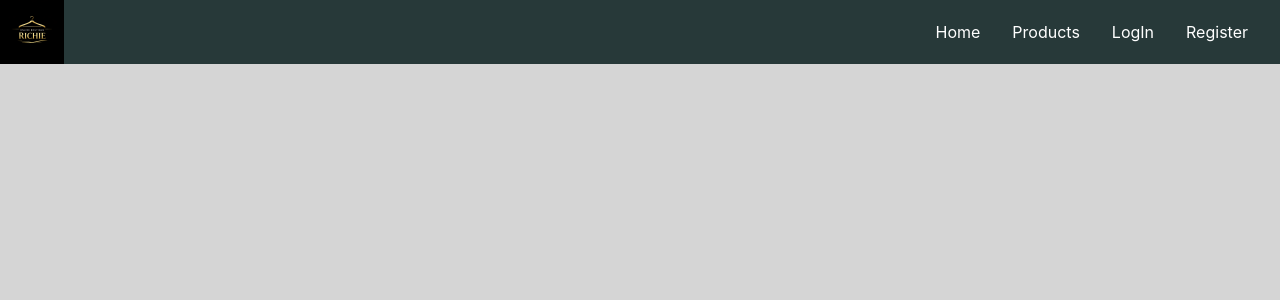
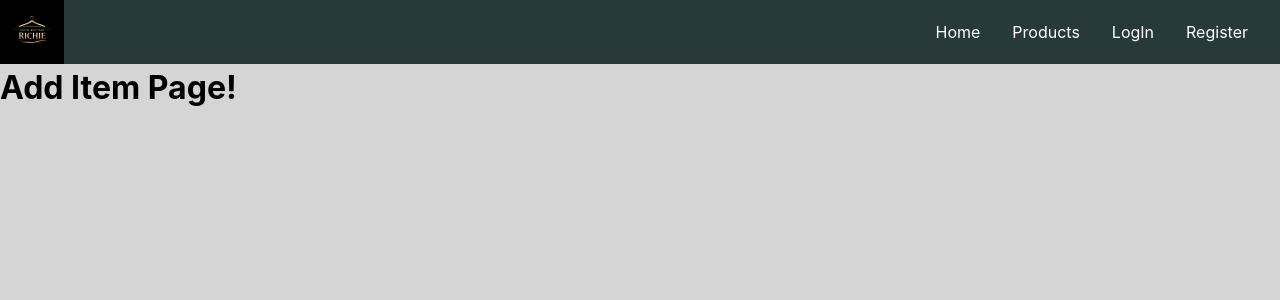
Before and after one commit to MihaelStefanov/clothes-online-store, a React (Vite) app: page /add-item in a window 1280 px wide. Shown: the top 300 px of the page. Built offline with nearby package versions, Linux system fonts and the light colour scheme.

Commit message:
Add AddItem component and route
Create a new AddItem component at src/components/AddItem/AddItem.jsx that currently renders a placeholder heading, and import/register it in src/App.jsx by adding an import and a Route for "/add-item". This wires up a basic Add Item page for future implementation.

```diff
--- a/src/App.jsx
+++ b/src/App.jsx
@@ -8,6 +8,7 @@ import LogIn from "./components/LogIn/LogIn";
 import Register from "./components/Register/Register";
 import { useEffect, useState } from "react";
 import Profile from "./components/Profile/Profile";
+import AddItem from "./components/AddItem/AddItem";
 
 // const BASE_URL = 'https://clothing-store-9888e-default-rtdb.europe-west1.firebasedatabase.app/users.json';
 
@@ -36,6 +37,7 @@ function App() {
         <Route path="/login" element={<LogIn onLogin={loginHandler} />} />
         <Route path="/register" element={<Register onRegister={loginHandler}/>} />
         <Route path="/profile" element={<Profile user={userProfil} onLogOut={logOutHandler} />} />
+        <Route path="/add-item" element={<AddItem />} />
       </Routes>
 
     </>
--- /dev/null
+++ b/src/components/AddItem/AddItem.jsx
@@ -0,0 +1,7 @@
+export default function AddItem() {
+
+
+    return (
+        <h1>Add Item  Page!</h1>
+    )
+}
```
